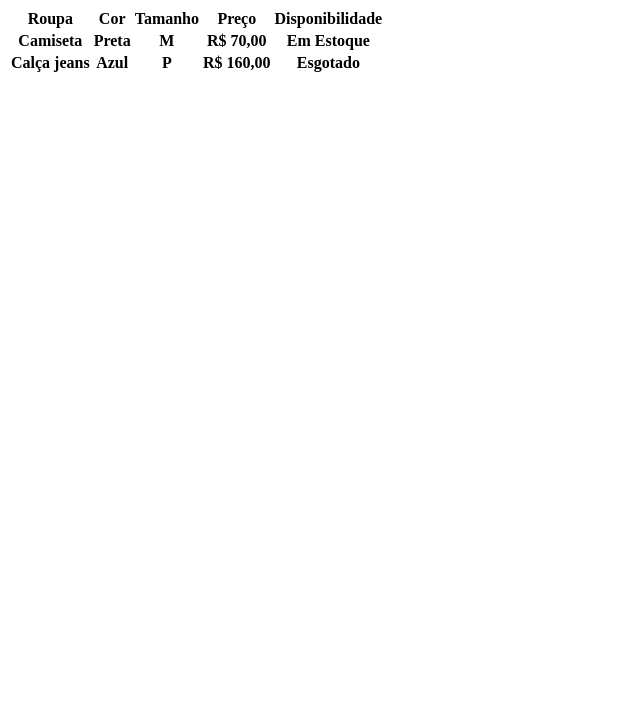
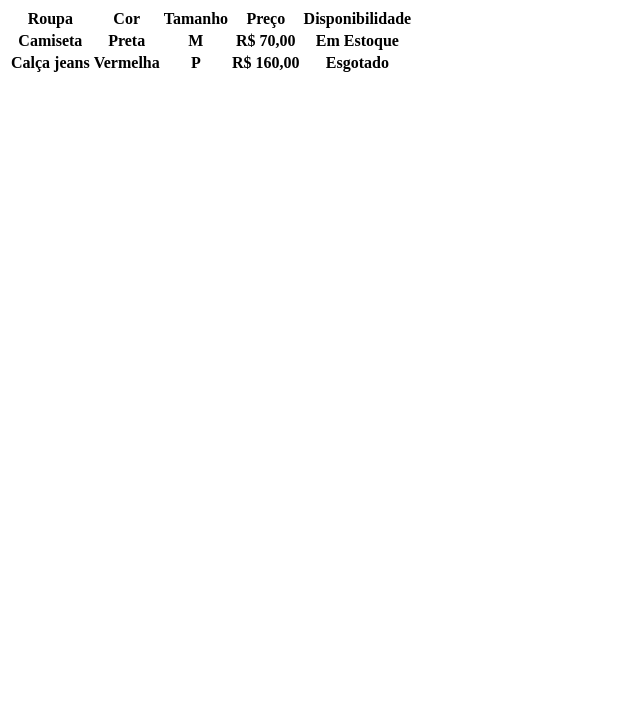
Before and after one commit to antonio-ezequiel1/aula-tabela, a plain HTML site: page index.html in a window 1280 px wide. Shown: the part 73-800 px from the top of the page, without its empty margins (0-640 px from the left). Drawn offline with Linux system fonts and the light colour scheme.

Commit message:
trocado de azul para vermelha

```diff
--- a/index.html
+++ b/index.html
@@ -25,7 +25,7 @@
       </tr>
       <tr>
         <th>Calça jeans</th>
-        <th>Azul</th>
+        <th>Vermelha</th>
         <th>P</th>
         <th>R$ 160,00</th>
         <th>Esgotado</th>
```
